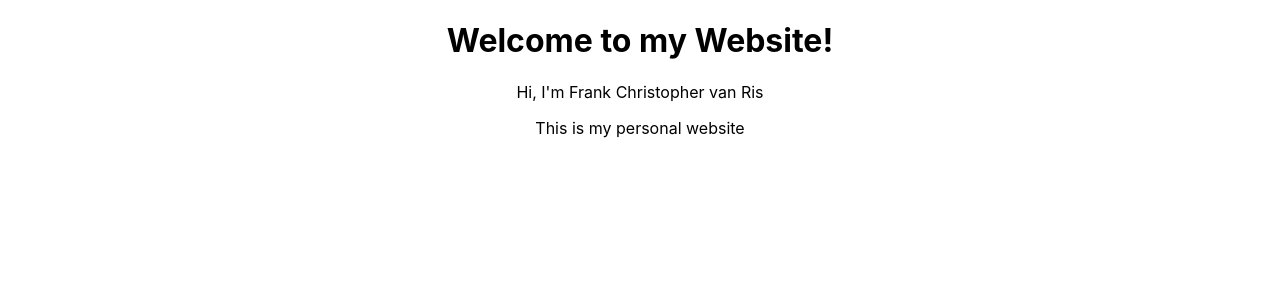
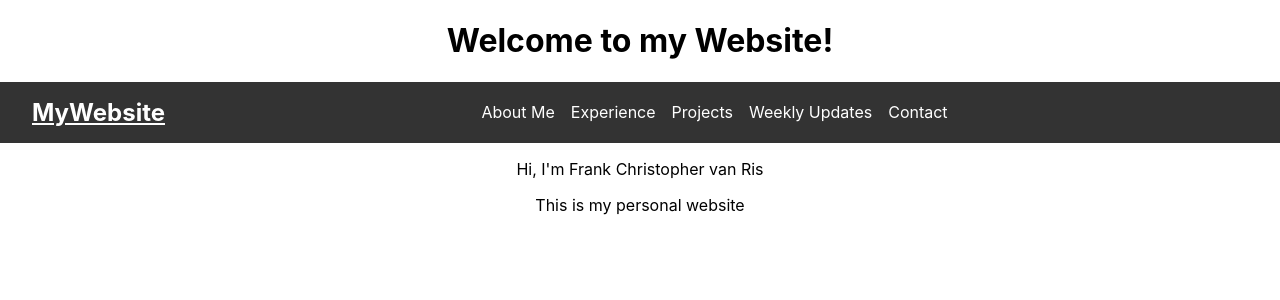
Before and after one commit to FrankVanris2/frankvanris2.github.io, a React (Create React App) app in the folder frank_vanris_website/: page /about_me in a window 1280 px wide. Shown: the top 300 px of the page. Built offline with nearby package versions, Linux system fonts and the light colour scheme.

Commit message:
Added simple NavBar

```diff
--- a/frank_vanris_website/src/App.js
+++ b/frank_vanris_website/src/App.js
@@ -1,10 +1,12 @@
 import logo from './logo.svg';
 import './App.css';
+import Navbar from './components/Navbar';
 
 function App() {
   return (
     <div className="App">
       <h1>Welcome to my Website!</h1>
+      <Navbar />
       <p>Hi, I'm Frank Christopher van Ris</p>
       <p>This is my personal website</p>
     </div>
--- /dev/null
+++ b/frank_vanris_website/src/components/Navbar.js
@@ -0,0 +1,29 @@
+import React from 'react';
+import '../styles/Navbar.css';
+
+const Navbar = () => {
+    return (
+        <nav className="navbar">
+            <div className="navbar-left">
+                <a href="/" className="logo">
+                MyWebsite</a>
+            </div>
+            <div className="navbar-center">
+                <ul className="nav-links">
+                    <li><a href="/about_me">About Me</a></li>
+                    <li><a href="/experience">Experience</a></li>
+                    <li><a href="/projects">Projects</a></li>
+                    <li><a href="/weekly_updates">Weekly Updates</a></li>
+                    <li><a href="/contact">Contact</a></li>
+                </ul>
+            </div>
+            <div className="navbar-right">
+                <a href="/my_logo" className="logo-icon">
+                <i className="fas my-logo-icon"></i>
+                </a>
+            </div>
+        </nav>
+    );
+};
+
+export default Navbar;
--- /dev/null
+++ b/frank_vanris_website/src/styles/Navbar.css
@@ -0,0 +1,36 @@
+.navbar {
+    display: flex;
+    justify-content:space-between;
+    align-items: center;
+    background-color: #333;
+    color: #fff;
+    padding: 1rem;
+}
+
+.navbar-left .logo {
+    font-size: 1.5rem;
+    font-weight: bold;
+    color: #fff;
+    padding: 1rem;
+}
+
+.navbar-center .nav-links {
+    list-style-type: none;
+    display: flex;
+    margin: 0;
+    padding: 0;
+}
+
+.navbar-center .nav-links li {
+    margin-right: 1rem;
+}
+
+.navbar-center .nav-links a {
+    color: #fff;
+    text-decoration: none;
+}
+
+.navbar-right {
+    display: flex;
+    align-items: center;
+}
```
